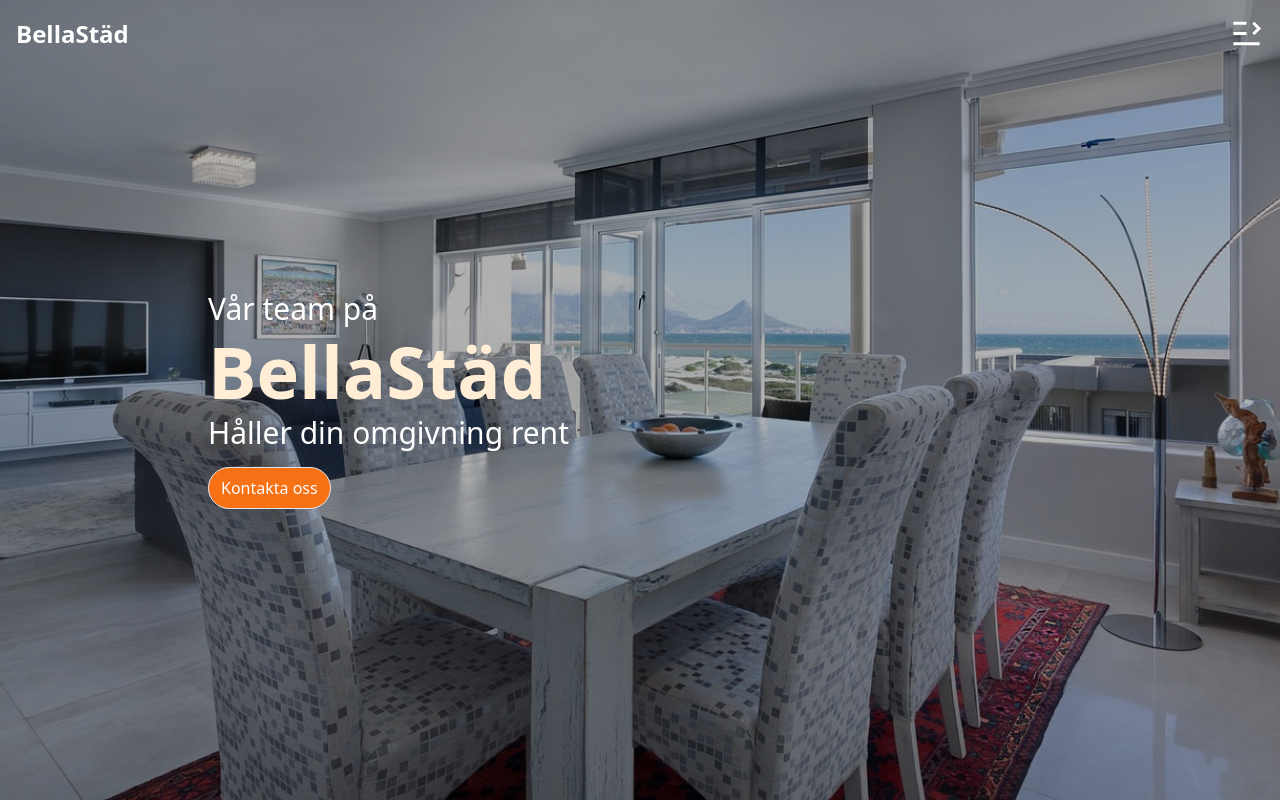
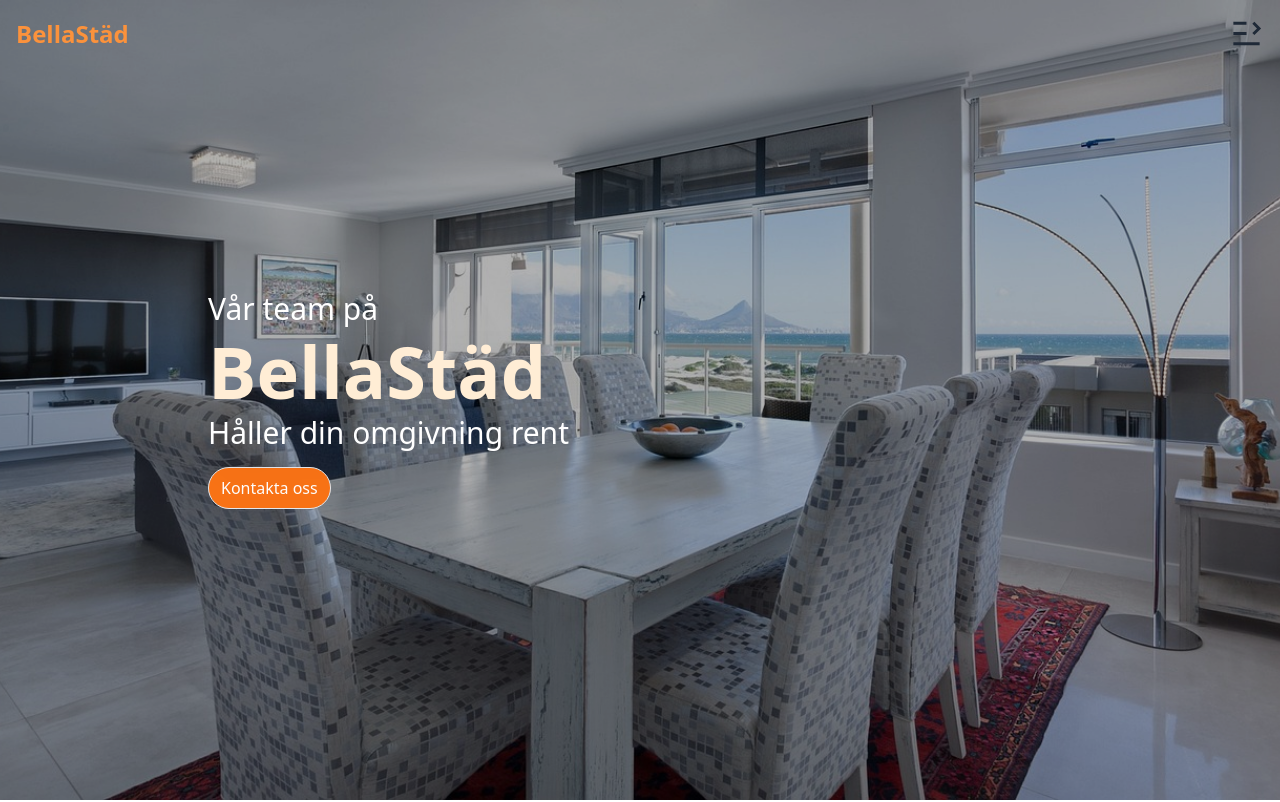
Before and after one commit to DJendryczka/bella-react, a React (Create React App) app: page / in a window 1280 px wide. Shown: the top 802 px of the page. Built offline with nearby package versions, Linux system fonts and the light colour scheme.

Commit message:
Fixed navbar

```diff
--- a/src/components/Navbar.jsx
+++ b/src/components/Navbar.jsx
@@ -13,11 +13,11 @@ const Navbar = () => {
   };
 
   return (
-    <div className=" absolute  w-full flex justify-between p-4 items-center">
-      <h1 className=" text-white font-bold  text-2xl  z-20 ">BellaStäd</h1>
+    <div className="   w-full flex justify-between p-4 items-center fixed top-0 z-30">
+      <h1 className=" text-orange-400 font-bold  text-2xl  z-20 ">BellaStäd</h1>
       <RiMenuUnfoldLine
         size={35}
-        className=" z-20 text-white  cursor-pointer"
+        className=" z-20 text-gray-800  cursor-pointer"
         onClick={handleNav}
       />
       <div
--- a/src/components/Services.jsx
+++ b/src/components/Services.jsx
@@ -5,7 +5,7 @@ import Window from '../images/window.jpg'
 
 const Services = () => {
   return (
-    <div id="services" className=" max-w-[1400px] h-[600px] bg-blue-100 mx-auto my-20 pt-16 lg:mb-[30%] md:mb-[55%] sm:mb-[50%] px-4 grid lg:grid-cols-3 gap-4">
+    <div id="services" className=" max-w-[1400px] h-[500px] bg-blue-100 mx-auto my-20 pt-16 mb-20 lg:mb-[30%] md:mb-[55%]  px-4 grid lg:grid-cols-3 gap-4">
       <div className=" lg:top-20 relative lg:col-span-1 col-span-2">
         <h3 className=" text-2xl font-bold">Våra Tjänster består av:</h3>
         <ul className=" pt-4">
@@ -17,10 +17,10 @@ const Services = () => {
         </ul>
       </div>
 
-      <div className=" grid grid-cols-2 col-span-2 gap-2">
+      <div className=" grid grid-cols-2 col-span-2 gap-2 ">
         <img className=" object-cover w-full h-full" src={Kontor} alt='Städning av kontor' />
         <img className=" object-cover w-full h-full row-span-2" src={Flytt} alt='Städning av kontor' />
-        <img className=" object-cover w-full h-full" src={Window} alt='Städning av kontor' />
+        <img className=" object-cover w-full h-full " src={Window} alt='Städning av kontor' />
       </div>
     </div>
   );
```
